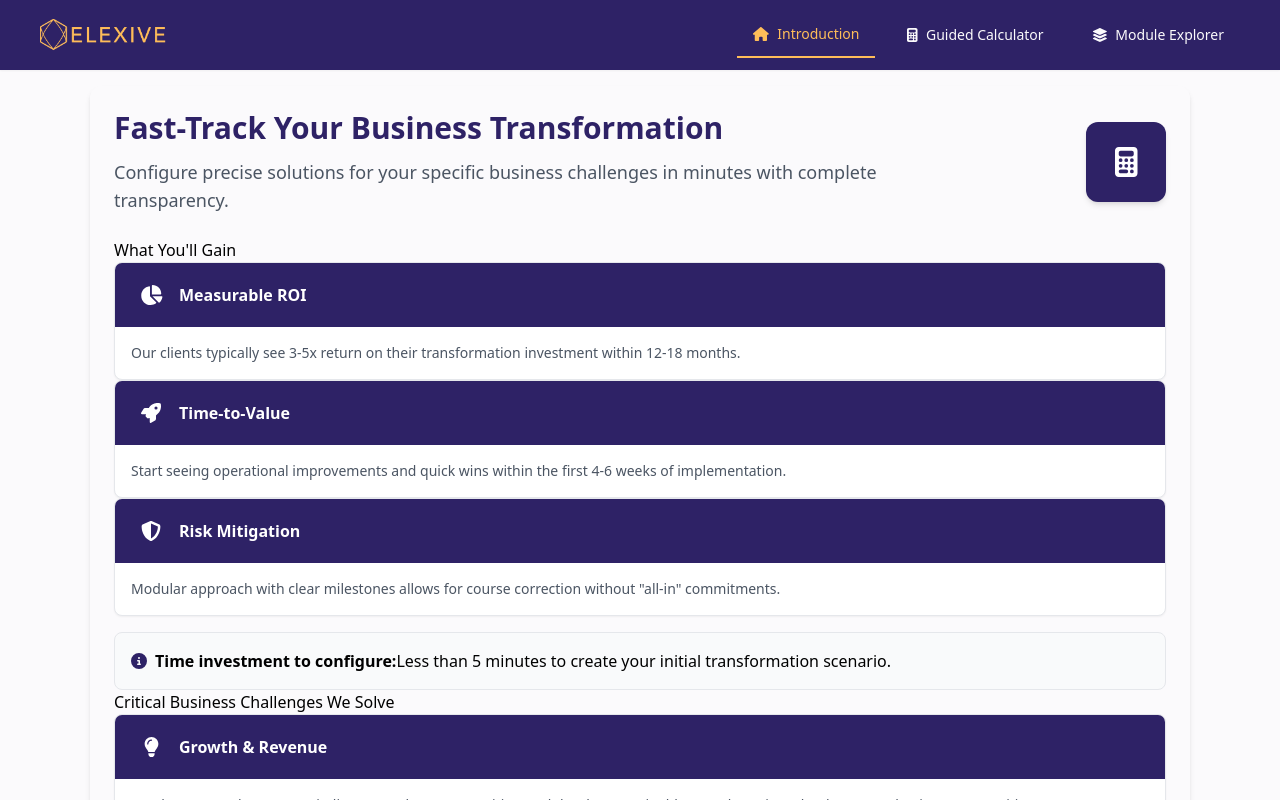
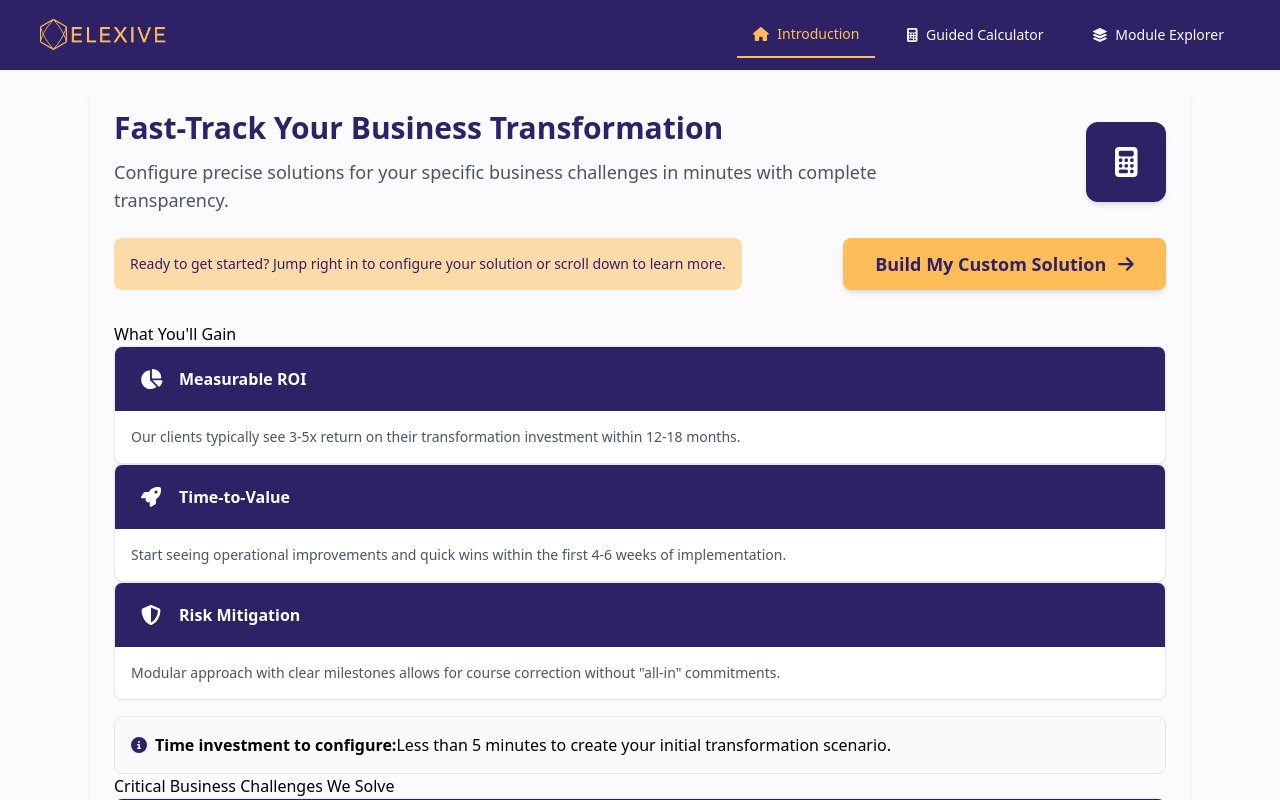
Before and after one commit to elexive-com/elexive-calc, a React (Create React App) app: page / in a window 1280 px wide. Shown: the top 800 px of the page. Built offline with nearby package versions, Linux system fonts and the light colour scheme.

Commit message:
added a quick jump button to the calculator

```diff
--- a/src/components/CalculatorIntroduction.jsx
+++ b/src/components/CalculatorIntroduction.jsx
@@ -59,6 +59,22 @@ const CalculatorIntroduction = ({ onGetStarted }) => {
         <div className="hidden md:flex items-center justify-center w-20 h-20 bg-elx-primary rounded-xl shadow-md mt-4 md:mt-0 md:ml-6">
           <FontAwesomeIcon icon={faCalculator} className="text-white text-3xl" />
         </div>
+      </div>
+
+      {/* Quick Jump In Button for users who want to skip the introduction */}
+      <div className="mb-8 flex justify-between items-center">
+        <div className="bg-elx-accent-light bg-opacity-30 p-4 rounded-lg text-left max-w-2xl">
+          <p className="text-sm text-elx-primary">
+            Ready to get started? Jump right in to configure your solution or scroll down to learn more.
+          </p>
+        </div>
+        <button
+          onClick={onGetStarted}
+          className="elx-btn-primary"
+        >
+          Build My Custom Solution
+          <FontAwesomeIcon icon={faArrowRight} className="ml-3" />
+        </button>
       </div>
 
       {/* NEW SECTION: Key Business Outcomes and Timeframes - CEOs need this to decide */}
```
